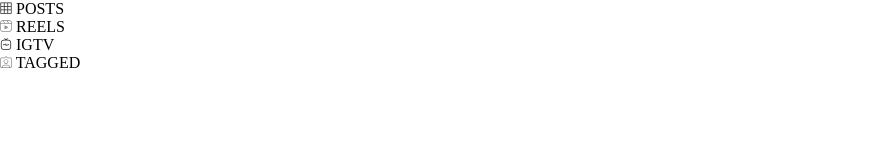
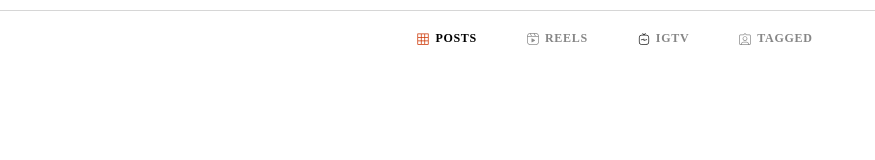
Before and after one commit to TajCummings/InstagramClone-, a plain HTML site: page index.html in a window 1280 px wide. Shown: the whole page, without its empty margins (0-875 px from the left). Drawn offline with Linux system fonts and the light colour scheme.

Commit message:
Add files via upload

```diff
--- a/index.html
+++ b/index.html
@@ -9,21 +9,21 @@
 
 <body>
 	<ul Class="navigationList">
-		<li class="navigationItem">
+		<li class="navigationItem active" >
 			<svg aria-label="Posts" class="navigationItem_Icon" fill="#262626" height="12" viewBox="0 0 48 48" width="12"><path clip-rule="evenodd" d="M45 1.5H3c-.8 0-1.5.7-1.5 1.5v42c0 .8.7 1.5 1.5 1.5h42c.8 0 1.5-.7 1.5-1.5V3c0-.8-.7-1.5-1.5-1.5zm-40.5 3h11v11h-11v-11zm0 14h11v11h-11v-11zm11 25h-11v-11h11v11zm14 0h-11v-11h11v11zm0-14h-11v-11h11v11zm0-14h-11v-11h11v11zm14 28h-11v-11h11v11zm0-14h-11v-11h11v11zm0-14h-11v-11h11v11z" fill-rule="evenodd"></path></svg>
-			<span class="navigationItem_Text">POSTS</span>
+			<p class="navigationItem_Text">POSTS</p>
 		</li>
 		<li class="navigationItem">
 			<svg aria-label="Reels" class="navigationItem_Icon" fill="#8e8e8e" height="12" viewBox="0 0 48 48" width="12"><path d="M31.5 28.2l-11.2-6.5c-.5-.3-1-.3-1.5 0-.5.2-.8.7-.8 1.3v13c0 .5.3 1 .8 1.3.2.1.5.2.7.2.3 0 .5-.1.8-.2l11.2-6.5c.5-.3.7-.8.7-1.3s-.3-1-.7-1.3zM43.9 4c-2.5-2.4-5.5-4-12.2-4H16.2C9.6 0 6.6 1.6 4 4.1 1.6 6.6 0 9.6 0 16.2v15.5c0 6.6 1.6 9.7 4.1 12.2 2.5 2.4 5.5 4 12.2 4h15.5c6.6 0 9.7-1.6 12.2-4.1 2.4-2.5 4-5.5 4-12.2V16.2c0-6.6-1.6-9.6-4.1-12.2zM31.8 3c6.3 0 8.4 1.6 10 3.2 1.2 1.2 2.3 2.7 2.9 5.8h-9.3l-5.1-9h1.5zM16.2 3h10.5l5.1 9h-12l-5.1-9h1.5zm-10 3.2C7.3 5.1 8.7 4 11.5 3.4l4.9 8.6H3.3C3.9 8.9 5 7.4 6.2 6.2zM45 31.8c0 6.3-1.6 8.4-3.2 10-1.6 1.6-3.8 3.2-10 3.2H16.2c-6.3 0-8.4-1.6-10-3.2C4.6 40.2 3 38 3 31.8V15h42v16.8z"></path></svg>
-			<span class="navigationItem_Text">REELS</span>
+			<p class="navigationItem_Text">REELS</p>
 		</li>
 		<li class="navigationItem">
-			<svg aria-label="Posts" class="_8-yf5 " fill="#262626" height="12" viewBox="0 0 48 48" width="12"><path d="M41 10c-2.2-2.1-4.8-3.5-10.4-3.5h-3.3L30.5 3c.6-.6.5-1.6-.1-2.1-.6-.6-1.6-.5-2.1.1L24 5.6 19.7 1c-.6-.6-1.5-.6-2.1-.1-.6.6-.7 1.5-.1 2.1l3.2 3.5h-3.3C11.8 6.5 9.2 7.9 7 10c-2.1 2.2-3.5 4.8-3.5 10.4v13.1c0 5.7 1.4 8.3 3.5 10.5 2.2 2.1 4.8 3.5 10.4 3.5h13.1c5.7 0 8.3-1.4 10.5-3.5 2.1-2.2 3.5-4.8 3.5-10.4V20.5c0-5.7-1.4-8.3-3.5-10.5zm.5 23.6c0 5.2-1.3 7-2.6 8.3-1.4 1.3-3.2 2.6-8.4 2.6H17.4c-5.2 0-7-1.3-8.3-2.6-1.3-1.4-2.6-3.2-2.6-8.4v-13c0-5.2 1.3-7 2.6-8.3 1.4-1.3 3.2-2.6 8.4-2.6h13.1c5.2 0 7 1.3 8.3 2.6 1.3 1.4 2.6 3.2 2.6 8.4v13zM34.6 25l-9.1 2.8v-3.7c0-.5-.2-.9-.6-1.2-.4-.3-.9-.4-1.3-.2l-11.1 3.4c-.8.2-1.2 1.1-1 1.9.2.8 1.1 1.2 1.9 1l9.1-2.8v3.7c0 .5.2.9.6 1.2.3.2.6.3.9.3.1 0 .3 0 .4-.1l11.1-3.4c.8-.2 1.2-1.1 1-1.9s-1.1-1.2-1.9-1z"></path></svg>
-			<span class="navigationItem_Text">IGTV</span>
+			<svg aria-label="Posts" class="navigationItem_Icon" fill="#262626" height="12" viewBox="0 0 48 48" width="12"><path d="M41 10c-2.2-2.1-4.8-3.5-10.4-3.5h-3.3L30.5 3c.6-.6.5-1.6-.1-2.1-.6-.6-1.6-.5-2.1.1L24 5.6 19.7 1c-.6-.6-1.5-.6-2.1-.1-.6.6-.7 1.5-.1 2.1l3.2 3.5h-3.3C11.8 6.5 9.2 7.9 7 10c-2.1 2.2-3.5 4.8-3.5 10.4v13.1c0 5.7 1.4 8.3 3.5 10.5 2.2 2.1 4.8 3.5 10.4 3.5h13.1c5.7 0 8.3-1.4 10.5-3.5 2.1-2.2 3.5-4.8 3.5-10.4V20.5c0-5.7-1.4-8.3-3.5-10.5zm.5 23.6c0 5.2-1.3 7-2.6 8.3-1.4 1.3-3.2 2.6-8.4 2.6H17.4c-5.2 0-7-1.3-8.3-2.6-1.3-1.4-2.6-3.2-2.6-8.4v-13c0-5.2 1.3-7 2.6-8.3 1.4-1.3 3.2-2.6 8.4-2.6h13.1c5.2 0 7 1.3 8.3 2.6 1.3 1.4 2.6 3.2 2.6 8.4v13zM34.6 25l-9.1 2.8v-3.7c0-.5-.2-.9-.6-1.2-.4-.3-.9-.4-1.3-.2l-11.1 3.4c-.8.2-1.2 1.1-1 1.9.2.8 1.1 1.2 1.9 1l9.1-2.8v3.7c0 .5.2.9.6 1.2.3.2.6.3.9.3.1 0 .3 0 .4-.1l11.1-3.4c.8-.2 1.2-1.1 1-1.9s-1.1-1.2-1.9-1z"></path></svg>
+			<p class="navigationItem_Text">IGTV</p>
 		</li>
 		<li class="navigationItem">
-			<svg aria-label="Tagged" class="_8-yf5 " fill="#8e8e8e" height="12" viewBox="0 0 48 48" width="12"><path d="M41.5 5.5H30.4c-.5 0-1-.2-1.4-.6l-4-4c-.6-.6-1.5-.6-2.1 0l-4 4c-.4.4-.9.6-1.4.6h-11c-3.3 0-6 2.7-6 6v30c0 3.3 2.7 6 6 6h35c3.3 0 6-2.7 6-6v-30c0-3.3-2.7-6-6-6zm-29.4 39c-.6 0-1.1-.6-1-1.2.7-3.2 3.5-5.6 6.8-5.6h12c3.4 0 6.2 2.4 6.8 5.6.1.6-.4 1.2-1 1.2H12.1zm32.4-3c0 1.7-1.3 3-3 3h-.6c-.5 0-.9-.4-1-.9-.6-5-4.8-8.9-9.9-8.9H18c-5.1 0-9.4 3.9-9.9 8.9-.1.5-.5.9-1 .9h-.6c-1.7 0-3-1.3-3-3v-30c0-1.7 1.3-3 3-3h11.1c1.3 0 2.6-.5 3.5-1.5L24 4.1 26.9 7c.9.9 2.2 1.5 3.5 1.5h11.1c1.7 0 3 1.3 3 3v30zM24 12.5c-5.3 0-9.6 4.3-9.6 9.6s4.3 9.6 9.6 9.6 9.6-4.3 9.6-9.6-4.3-9.6-9.6-9.6zm0 16.1c-3.6 0-6.6-2.9-6.6-6.6 0-3.6 2.9-6.6 6.6-6.6s6.6 2.9 6.6 6.6c0 3.6-3 6.6-6.6 6.6z"></path></svg>
-			<span class="navigationItem_Text">TAGGED</span>
+			<svg aria-label="Tagged" class="navigationItem_Icon" fill="#8e8e8e" height="12" viewBox="0 0 48 48" width="12"><path d="M41.5 5.5H30.4c-.5 0-1-.2-1.4-.6l-4-4c-.6-.6-1.5-.6-2.1 0l-4 4c-.4.4-.9.6-1.4.6h-11c-3.3 0-6 2.7-6 6v30c0 3.3 2.7 6 6 6h35c3.3 0 6-2.7 6-6v-30c0-3.3-2.7-6-6-6zm-29.4 39c-.6 0-1.1-.6-1-1.2.7-3.2 3.5-5.6 6.8-5.6h12c3.4 0 6.2 2.4 6.8 5.6.1.6-.4 1.2-1 1.2H12.1zm32.4-3c0 1.7-1.3 3-3 3h-.6c-.5 0-.9-.4-1-.9-.6-5-4.8-8.9-9.9-8.9H18c-5.1 0-9.4 3.9-9.9 8.9-.1.5-.5.9-1 .9h-.6c-1.7 0-3-1.3-3-3v-30c0-1.7 1.3-3 3-3h11.1c1.3 0 2.6-.5 3.5-1.5L24 4.1 26.9 7c.9.9 2.2 1.5 3.5 1.5h11.1c1.7 0 3 1.3 3 3v30zM24 12.5c-5.3 0-9.6 4.3-9.6 9.6s4.3 9.6 9.6 9.6 9.6-4.3 9.6-9.6-4.3-9.6-9.6-9.6zm0 16.1c-3.6 0-6.6-2.9-6.6-6.6 0-3.6 2.9-6.6 6.6-6.6s6.6 2.9 6.6 6.6c0 3.6-3 6.6-6.6 6.6z"></path></svg>
+			<p class="navigationItem_Text">TAGGED</p>
 		</li>
 	</ul>
 </body>
--- a/styles.css
+++ b/styles.css
@@ -3,3 +3,47 @@
 	margin: 0;
 	box-sizing: border-box;
 }
+
+body {
+	font-family:Arial,Helvetica,sans-serif:
+	background-color: #fafafa
+	padding : 20px;
+	padding-top: 10px;
+}
+
+.navigationList{
+	list-style: none;
+	display:flex;
+	justify-content: center;
+	border-top: 1px solid #cccc;
+}
+.navigationItem{
+	display: flex;
+	align-items: center;
+	margin-right: 50px;
+	padding: 20px 0;
+}
+.navigationItem.active::before{
+	content: '';
+	position: absolute;
+	height: 1px;
+	width:40px;
+}
+.navigationItem.active .navigationItem_Text{
+	color: #000;
+
+}
+.navigationItem.active .navigationItem_Icon path{
+	fill:#cc3300 ;
+}
+/*made fill red rather than black*/
+
+.navigationItem_Icon{
+	margin-right: 6px;
+}
+.navigationItem_Text{
+	font-weight:bold;
+	font-size:12px;
+	color:#868686;
+	letter-spacing: 0.7px;
+}
```
